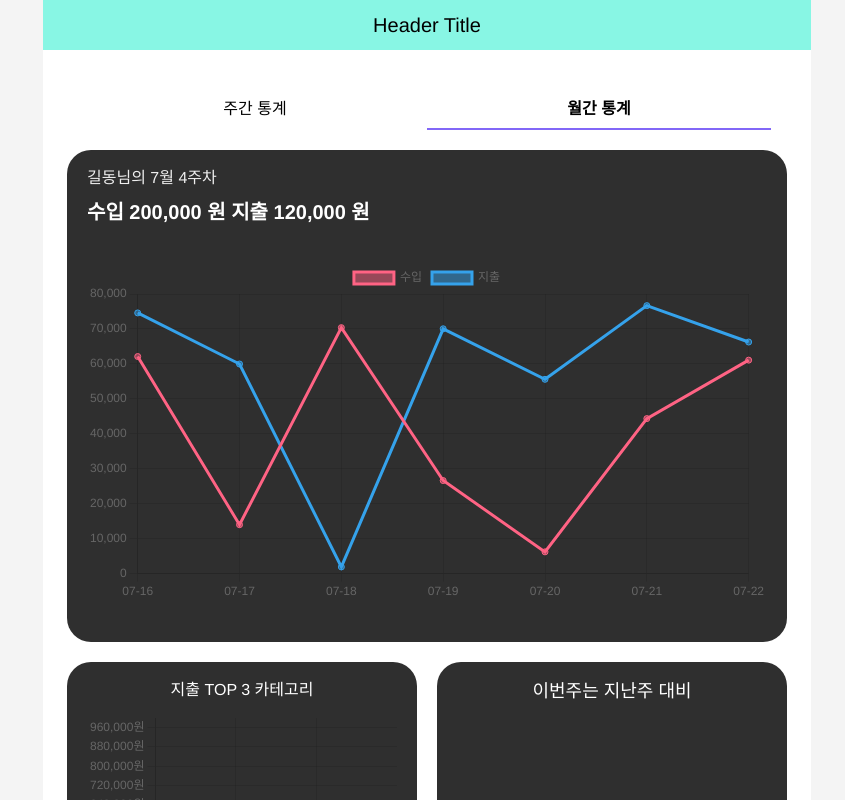
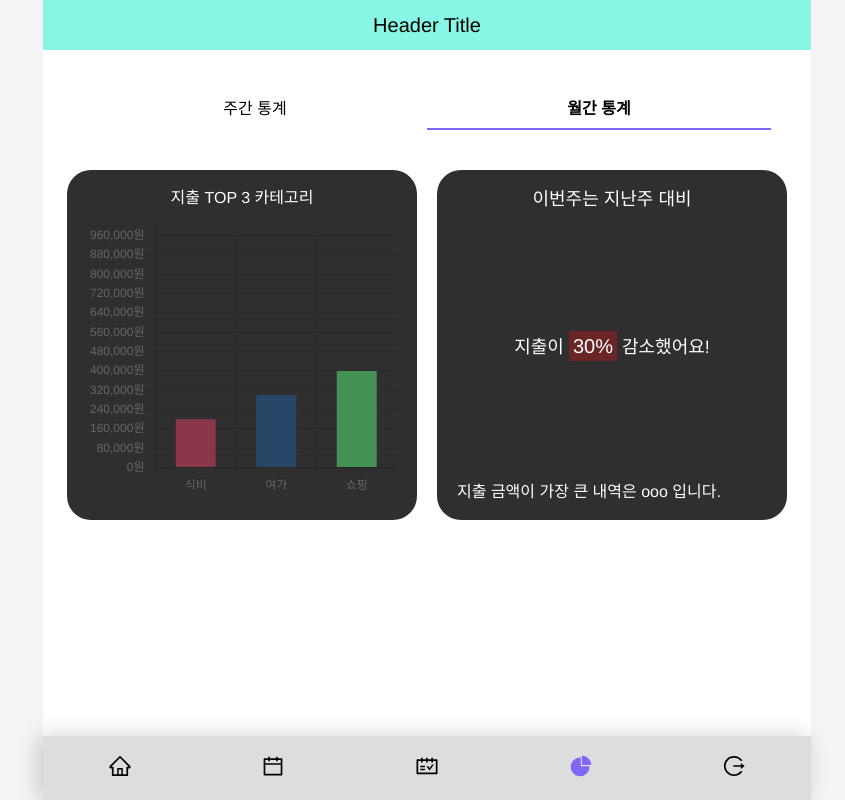
Before and after one commit to FC-TOY-10/ddock-ple, a React (Vite) app: page /chart in a window 1280 px wide. Both pictures are taken after a click on the item "월간 통계". Shown: the top 800 px of the page, without its empty margins (213-1058 px from the left). Built offline with nearby package versions, Linux system fonts and the light colour scheme; no server answers.

Commit message:
refactor: ChartCard 주석처리

```diff
--- a/src/components/chart/MonthlyChart.tsx
+++ b/src/components/chart/MonthlyChart.tsx
@@ -28,7 +28,7 @@ export const MonthlyChart = React.memo(() => {
 
   return (
     <Container>
-      <ChartCard />
+      {/* <ChartCard /> */}
       <AnalyzeBox>
         <Box>
           {/* 카테고리 별 분석 파이 */}
```
